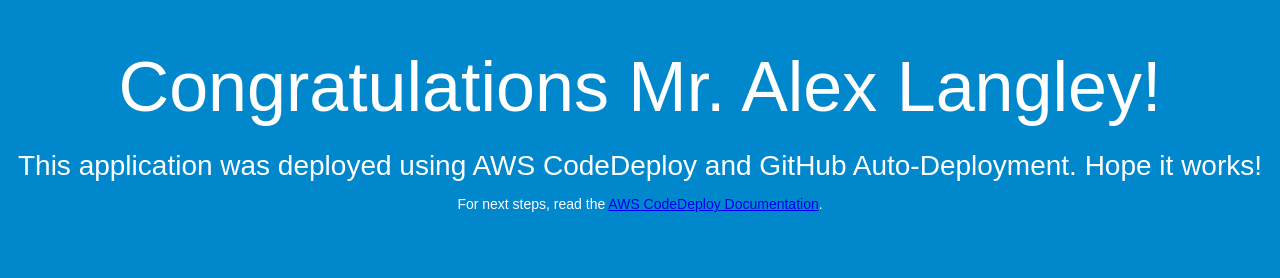
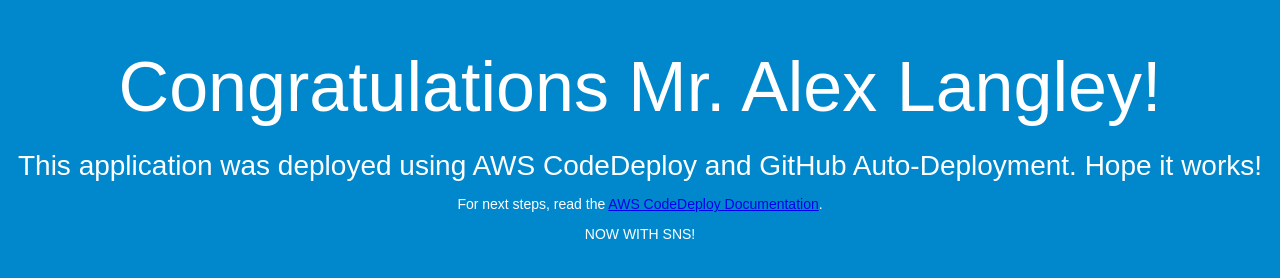
Before and after one commit to alexlangley/codedeploysample, a plain HTML site: page index.html in a window 1280 px wide. Drawn offline with Linux system fonts and the light colour scheme.

Commit message:
Added SNS message

```diff
--- a/index.html
+++ b/index.html
@@ -29,6 +29,7 @@
     <h1>Congratulations Mr. Alex Langley!</h1>
     <h2>This application was deployed using AWS CodeDeploy and GitHub Auto-Deployment.  Hope it works!</h2>
     <p>For next steps, read the <a href="http://aws.amazon.com/documentation/codedeploy">AWS CodeDeploy Documentation</a>.</p>
+	NOW WITH SNS!
   </div>
 </body>
 </html>
```
